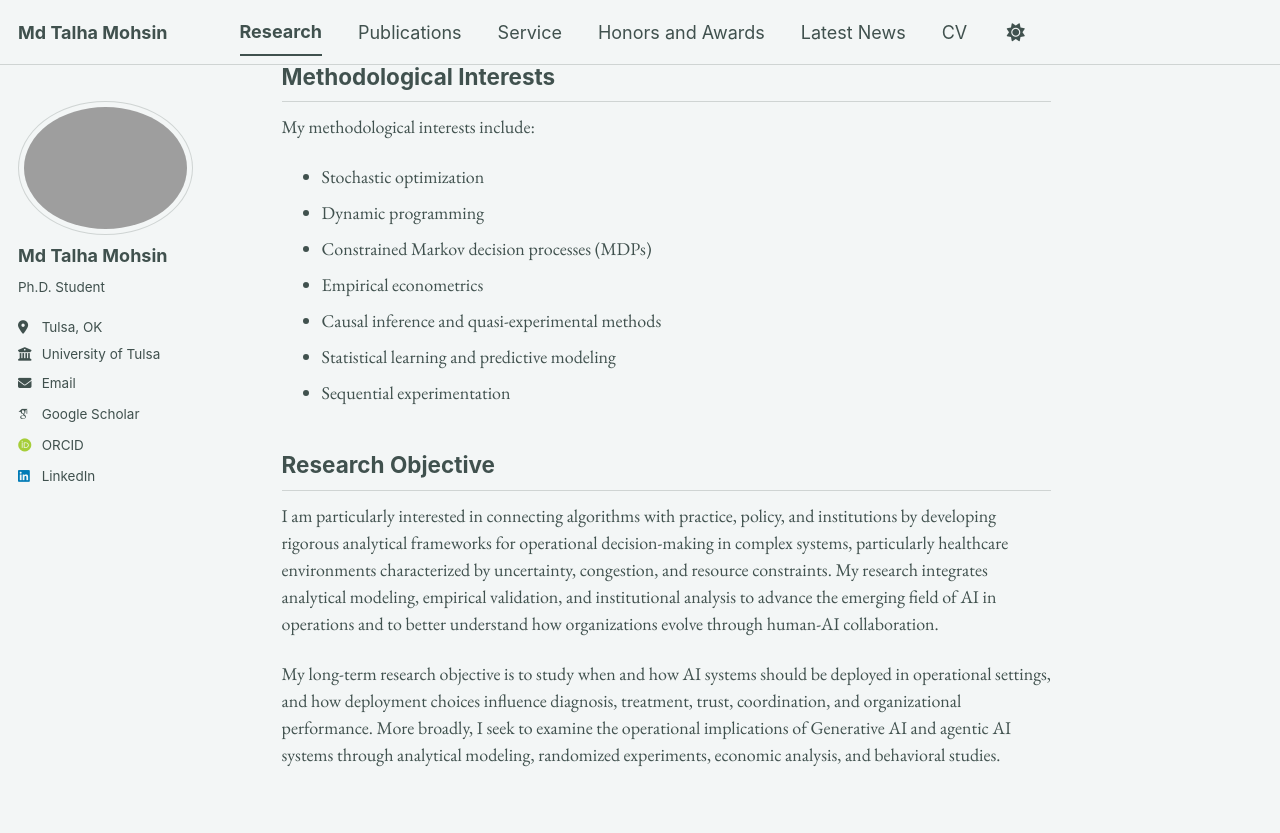
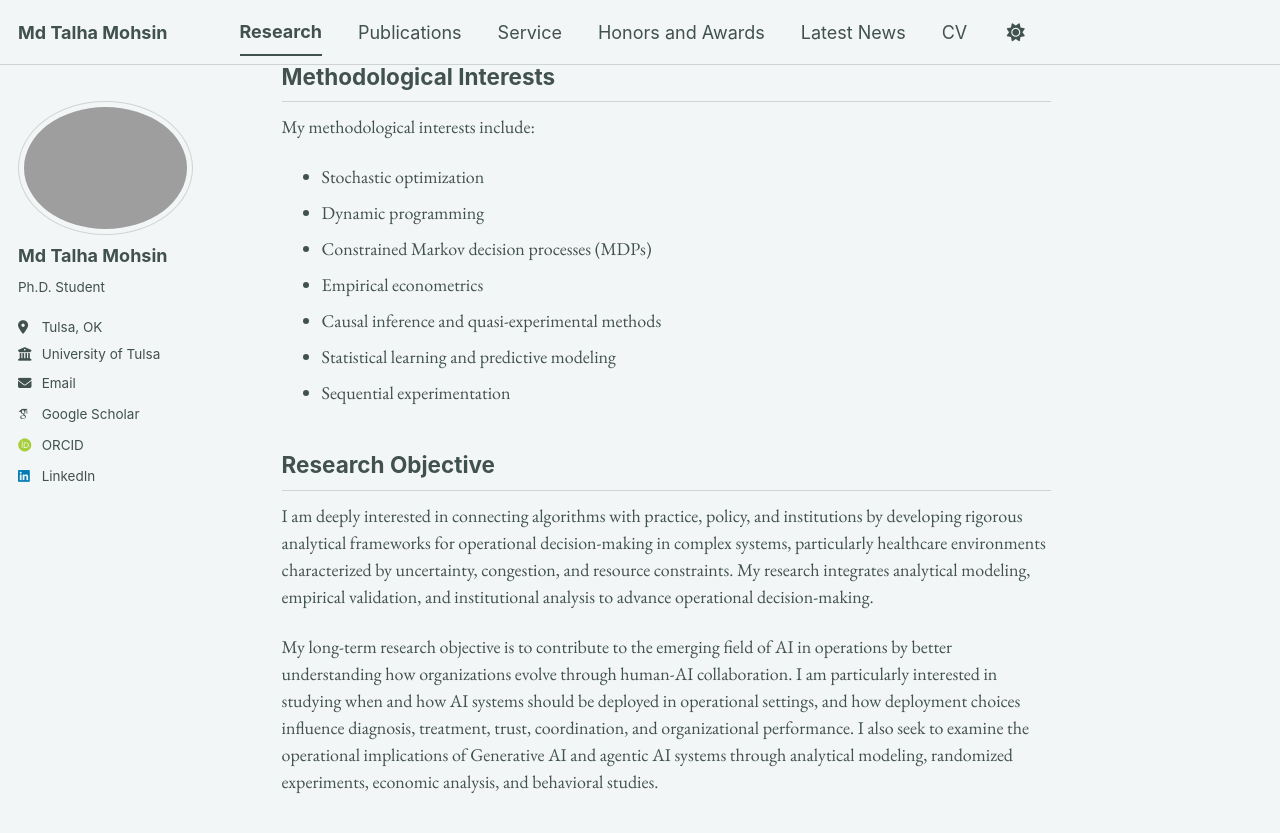
Before and after one commit to mdtalhamohsin/mdtalhamohsin.github.io, a Jekyll site: the page built from _pages/research.md, in a window 1280 px wide and 900 px high, scrolled down 1594 px. Shown: the top 833 px of the window. Built offline with Jekyll 4.4.1, drawn with Linux system fonts in a browser that asks for light colours; some web fonts are replaced; a script bundle is joined from its source files by our own code; library files that are not in the unit come from our copies.

Commit message:
Update research.md

```diff
--- a/_pages/research.md
+++ b/_pages/research.md
@@ -54,6 +54,6 @@ My methodological interests include:
 
 ## Research Objective
 
-I am particularly interested in connecting algorithms with practice, policy, and institutions by developing rigorous analytical frameworks for operational decision-making in complex systems, particularly healthcare environments characterized by uncertainty, congestion, and resource constraints. My research integrates analytical modeling, empirical validation, and institutional analysis to advance the emerging field of AI in operations and to better understand how organizations evolve through human-AI collaboration.
+I am deeply interested in connecting algorithms with practice, policy, and institutions by developing rigorous analytical frameworks for operational decision-making in complex systems, particularly healthcare environments characterized by uncertainty, congestion, and resource constraints. My research integrates analytical modeling, empirical validation, and institutional analysis to advance operational decision-making.
 
-My long-term research objective is to study when and how AI systems should be deployed in operational settings, and how deployment choices influence diagnosis, treatment, trust, coordination, and organizational performance. More broadly, I seek to examine the operational implications of Generative AI and agentic AI systems through analytical modeling, randomized experiments, economic analysis, and behavioral studies.
+My long-term research objective is to contribute to the emerging field of AI in operations by better understanding how organizations evolve through human-AI collaboration. I am particularly interested in studying when and how AI systems should be deployed in operational settings, and how deployment choices influence diagnosis, treatment, trust, coordination, and organizational performance. I also seek to examine the operational implications of Generative AI and agentic AI systems through analytical modeling, randomized experiments, economic analysis, and behavioral studies.
```
